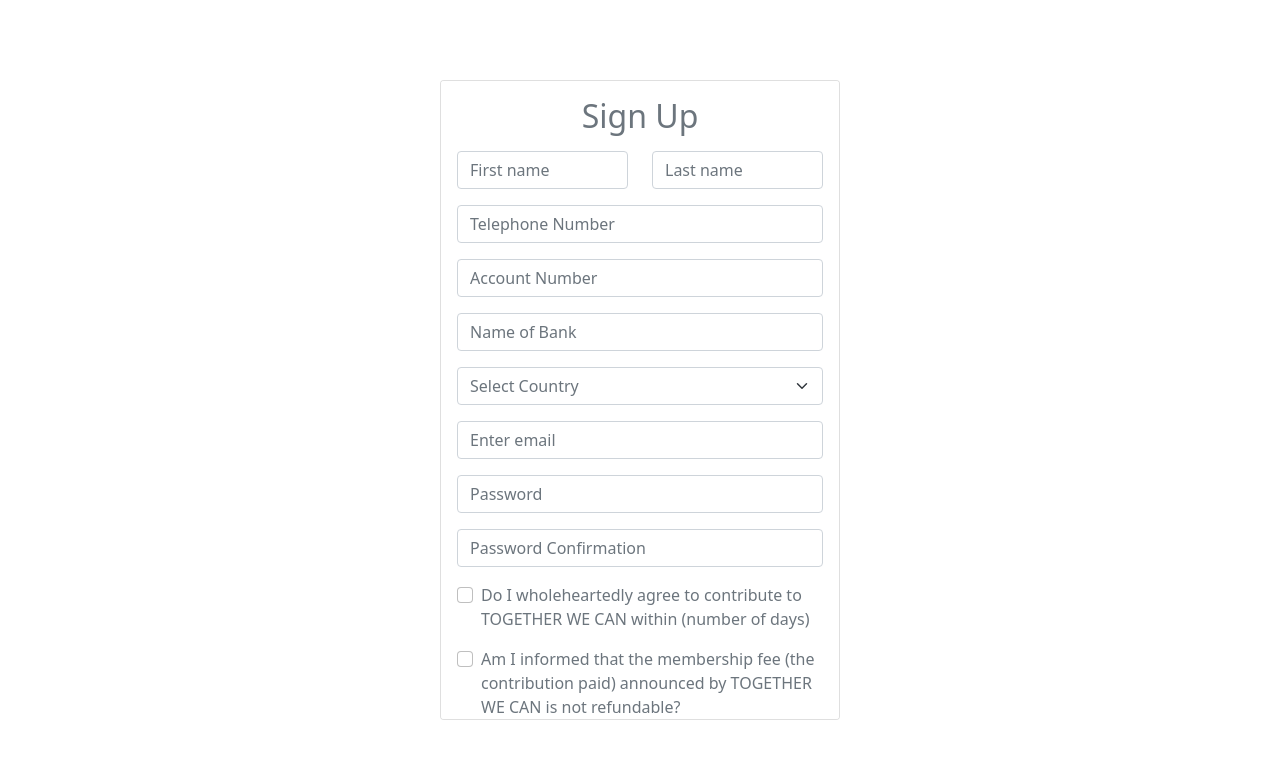
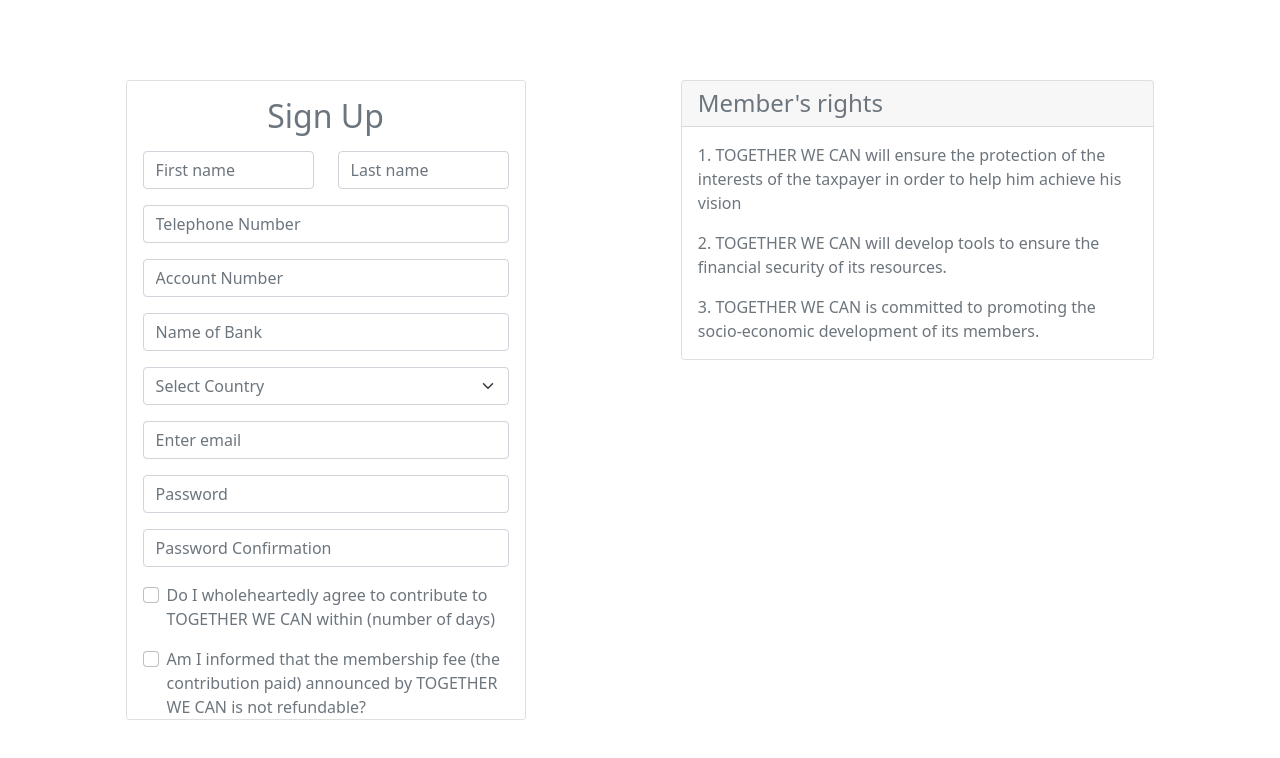
Before and after one commit to RNtaate/frontend_togetherwecan, a React (Create React App) app: page /signup in a window 1280 px wide. Shown: the top 758 px of the page. Built offline with nearby package versions, Linux system fonts and the light colour scheme.

Commit message:
Create rights component, use it in Signup component

```diff
--- /dev/null
+++ b/src/containers/Auth/RightsComponent.js
@@ -0,0 +1,27 @@
+import React from 'react'
+import { Card, Form, Button, Row, Col } from 'react-bootstrap';
+
+const RightsComponent = () => {
+  return (
+    <div style={{height: "80vh", maxWidth: "40%"}}>
+      <Card>
+        <Card.Header as="h4" className="text-secondary" >Member's rights</Card.Header>
+        <Card.Body>
+          <Card.Text className="text-secondary">
+          1. TOGETHER WE CAN will ensure the protection of the interests of the taxpayer in order to help him achieve his vision
+          </Card.Text>
+
+          <Card.Text className="text-secondary">
+          2. TOGETHER WE CAN will develop tools to ensure the financial security of its resources.
+          </Card.Text>
+
+          <Card.Text className="text-secondary">
+          3. TOGETHER WE CAN is committed to promoting the socio-economic development of its members.
+          </Card.Text>
+        </Card.Body>
+      </Card>
+    </div>
+  )
+}
+
+export default RightsComponent;
--- a/src/containers/Auth/Signup.js
+++ b/src/containers/Auth/Signup.js
@@ -1,12 +1,13 @@
 import React from 'react';
 import { Card, Form, Button, Row, Col } from 'react-bootstrap';
+import RightsComponent from './RightsComponent';
 
 const Signup = () => {
 
   let selectCountries = ['Uganda', 'Kenya', 'Tanzania', 'Germany', 'Burundi'];
   selectCountries.sort();
   return (
-    <div className='d-flex justify-content-center align-items-center' style={{ maxHeight: "100vh", minHeight: "100vh" }}>
+    <div className='d-flex justify-content-around align-items-center px-5' style={{ maxHeight: "100vh", minHeight: "100vh" }}>
       <Card style={{ width: '25rem', minHeight: "80vh", maxHeight: "80vh", overflow: "auto" }}>
         <Card.Body>
           <h2 className="text-secondary text-center mb-3">Sign Up</h2>
@@ -81,6 +82,10 @@ const Signup = () => {
           </Form>
         </Card.Body>
       </Card>
+
+
+
+      <RightsComponent />
     </div>
   );
 };
```
